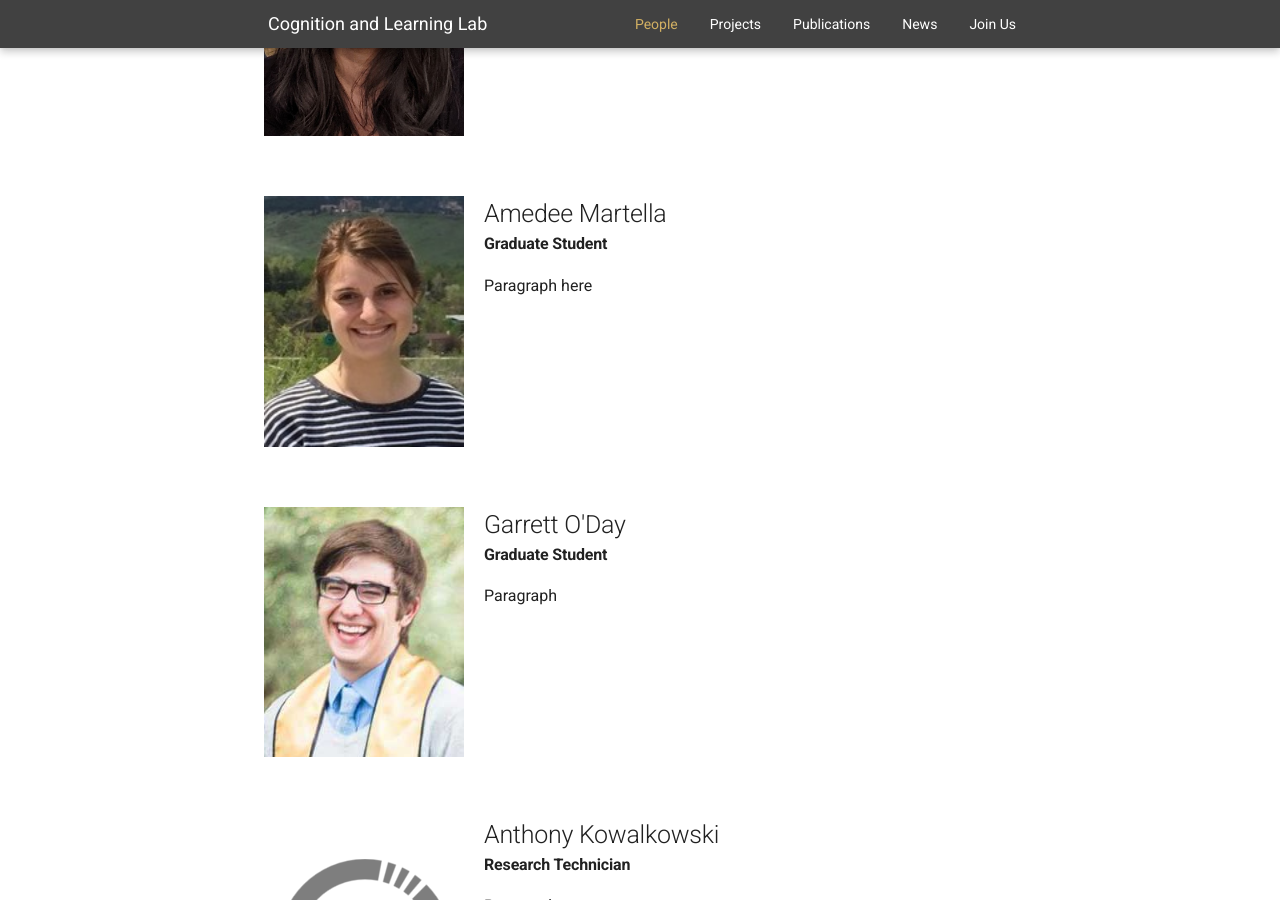
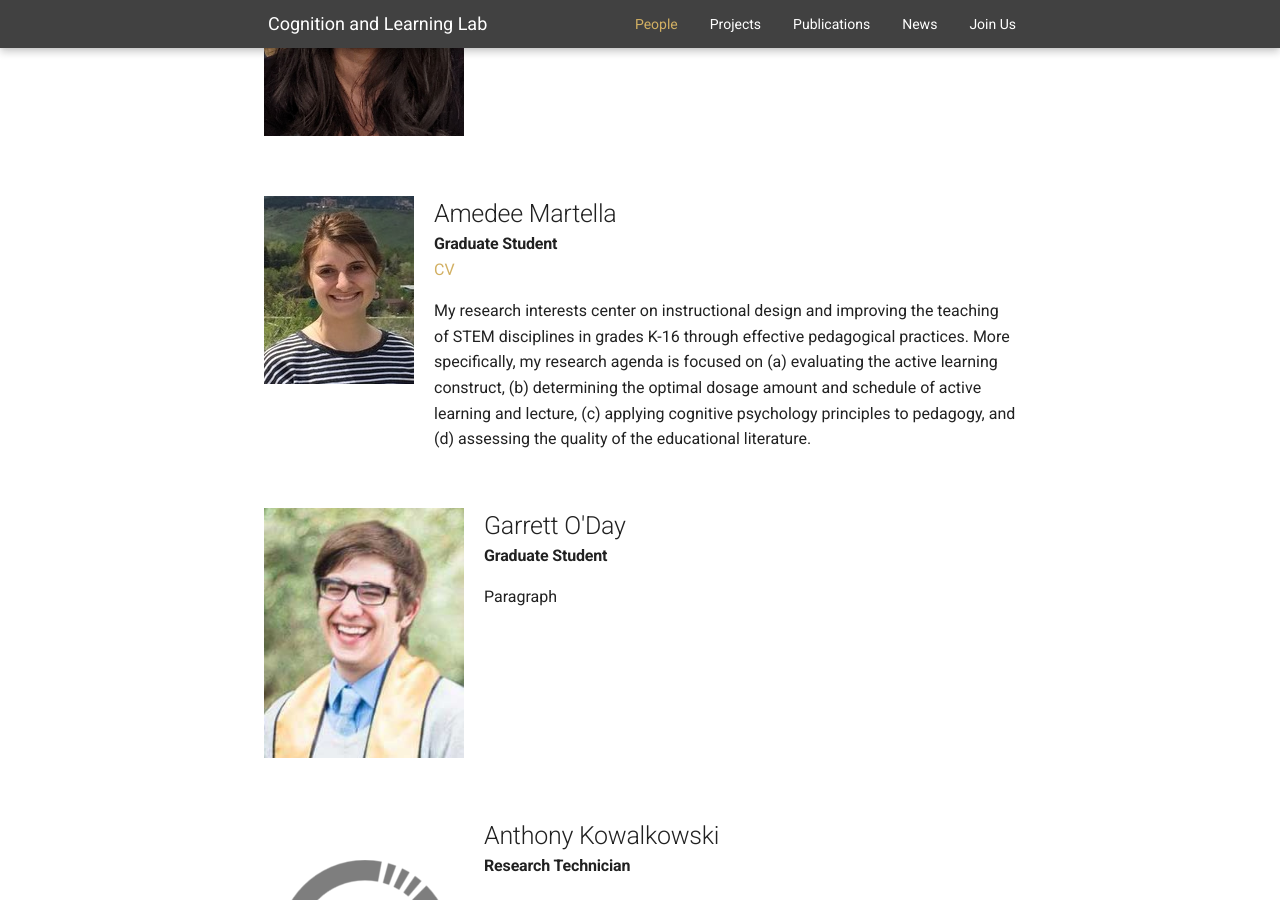
Before and after one commit to shivanya-chandra/pcllab.github.io, an MkDocs documentation site: the page built from docs/people.md, in a window 1280 px wide and 900 px high, scrolled down 1056 px. Built offline with MkDocs 1.6.1 and Material for MkDocs 9.7.7, drawn with Linux system fonts in a browser that asks for light colours.

Commit message:
Update people.md

```diff
--- a/docs/people.md
+++ b/docs/people.md
@@ -11,7 +11,7 @@ hide:
     <div>
     <h2>Jeffrey D. Karpicke</h2>
     <h4>Principal Investigator</h4>
-    <a href="../downloads/Karpicke_Vita.pdf" rel="noreferrer" target="_blank">CV</a> •
+    <a href="../downloads/Karpicke_CV.pdf" rel="noreferrer" target="_blank">CV</a> •
     <a href="https://scholar.google.com/citations?user=5t5lgCgAAAAJ" rel="noreferrer" target="_blank">Google Scholar</a>
     <p>I'm interested in all things related to the science of learning, education, and technology. Currently, our lab is pursuing
     research projects in the following areas:
@@ -48,7 +48,8 @@ hide:
     <div>
     <h2>Amedee Martella</h2>
     <h4>Graduate Student</h4>
-    <p>Paragraph here</p>
+    <a href="../downloads/Martella_CV.pdf" rel="noreferrer" target="_blank">CV</a>
+    <p>My research interests center on instructional design and improving the teaching of STEM disciplines in grades K-16 through effective pedagogical practices. More specifically, my research agenda is focused on (a) evaluating the active learning construct, (b) determining the optimal dosage amount and schedule of active learning and lecture, (c) applying cognitive psychology principles to pedagogy, and (d) assessing the quality of the educational literature. </p>
     </div>
 </div>
 
```
